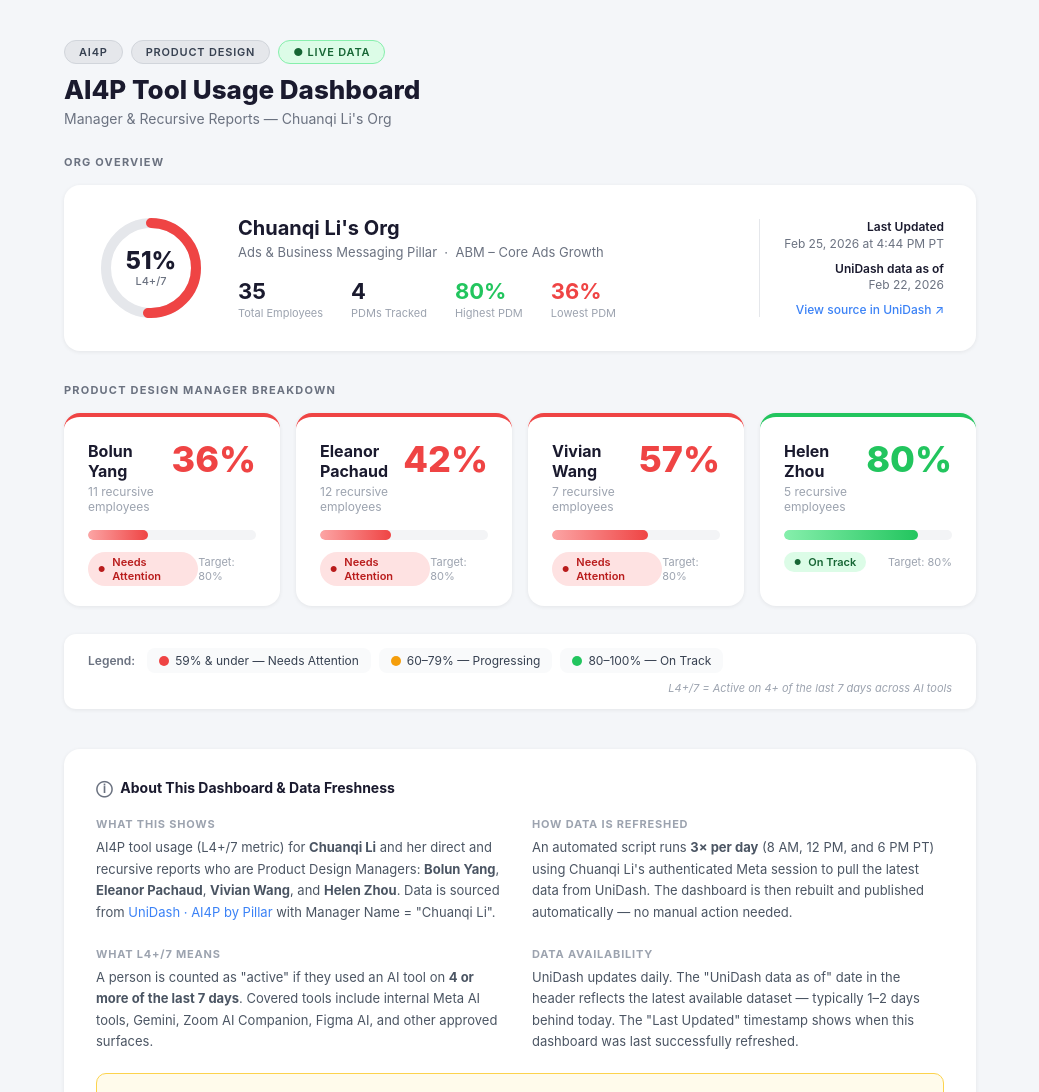
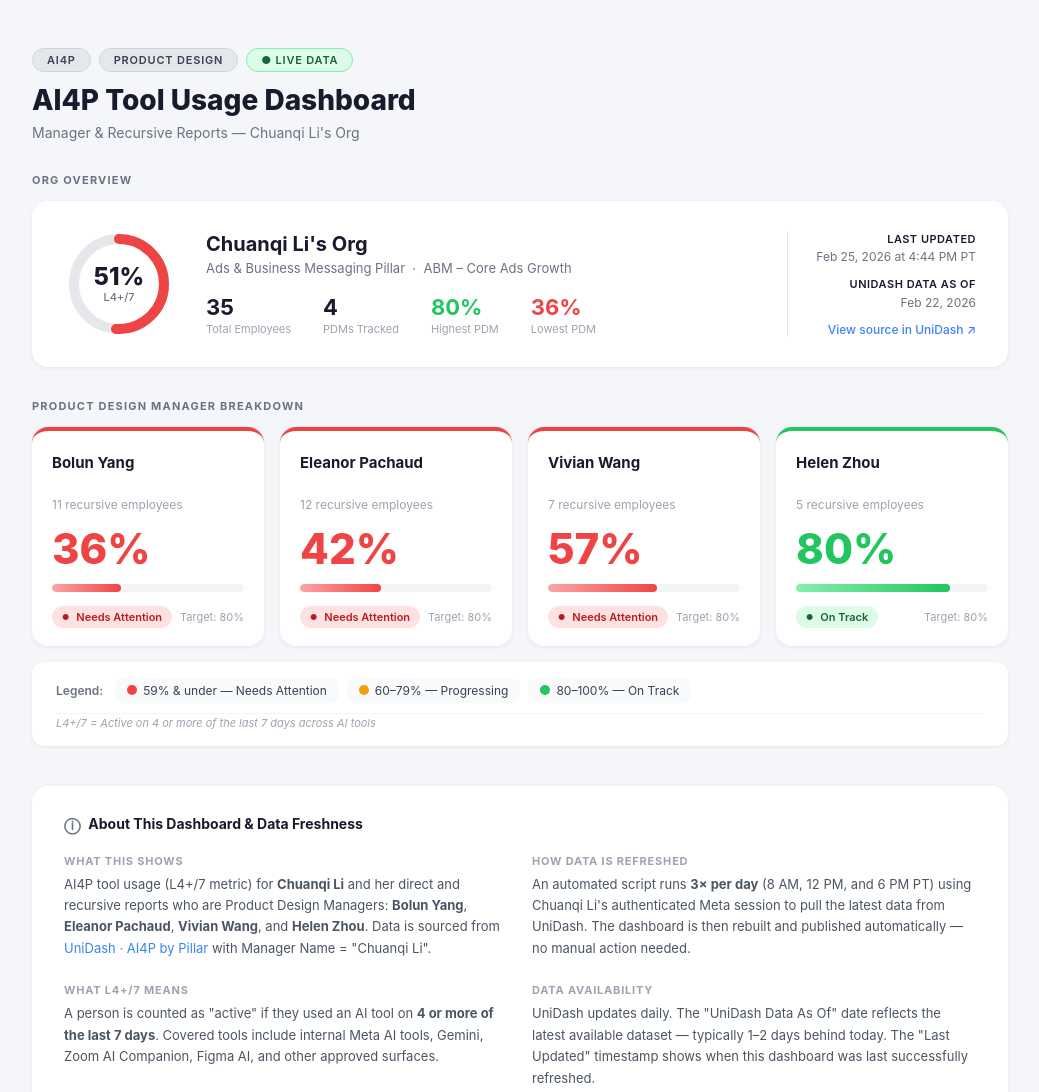
Before and after one commit to shawn1122334455/ai4p-dashboard, a plain HTML site: page index.html in a window 1280 px wide. Shown: the top 1092 px of the page, without its empty margins (120-1159 px from the left). Drawn offline with Linux system fonts and the light colour scheme.

Commit message:
Polish UI - fix legend layout, card consistency, spacing, name wrapping

```diff
--- a/index.html
+++ b/index.html
@@ -14,14 +14,18 @@
       min-height: 100vh;
     }
 
-    /* ── DASHBOARD TITLE (in body, no banner) ── */
-    .dash-title-block {
-      margin-bottom: 28px;
+    main {
+      max-width: 1040px;
+      margin: 0 auto;
+      padding: 48px 32px 72px;
     }
+
+    /* ── DASHBOARD TITLE ── */
+    .dash-title-block { margin-bottom: 32px; }
     .dash-badges {
       display: flex;
       gap: 8px;
-      margin-bottom: 10px;
+      margin-bottom: 12px;
       flex-wrap: wrap;
     }
     .badge {
@@ -37,31 +41,8 @@
       color: #374151;
     }
     .badge.live { background: #dcfce7; border-color: #86efac; color: #166534; }
-    .dash-title-block h1 { font-size: 26px; font-weight: 800; color: #1a1a2e; line-height: 1.2; }
-    .dash-title-block .subtitle { margin-top: 5px; font-size: 14px; color: #6b7280; }
-
-    /* ── ORG CARD META (right side) ── */
-    .org-meta {
-      margin-left: auto;
-      display: flex;
-      flex-direction: column;
-      align-items: flex-end;
-      gap: 8px;
-      text-align: right;
-      padding-left: 24px;
-      border-left: 1px solid #e5e7eb;
-    }
-    .org-meta .meta-row {
-      font-size: 12px;
-      color: #6b7280;
-      line-height: 1.4;
-    }
-    .org-meta .meta-row strong { color: #1a1a2e; font-weight: 600; }
-    .org-meta a { color: #3b82f6; text-decoration: none; font-size: 12px; font-weight: 500; }
-    .org-meta a:hover { text-decoration: underline; }
-
-    /* ── MAIN CONTENT ── */
-    main { max-width: 960px; margin: 0 auto; padding: 40px 24px 60px; }
+    .dash-title-block h1 { font-size: 28px; font-weight: 800; color: #1a1a2e; line-height: 1.2; }
+    .dash-title-block .subtitle { margin-top: 6px; font-size: 14px; color: #6b7280; }
 
     /* ── SECTION LABEL ── */
     .section-label {
@@ -70,7 +51,7 @@
       letter-spacing: 1.2px;
       text-transform: uppercase;
       color: #6b7280;
-      margin-bottom: 16px;
+      margin-bottom: 14px;
     }
 
     /* ── ORG SUMMARY CARD ── */
@@ -112,94 +93,94 @@
     .org-info p { font-size: 13px; color: #6b7280; margin-top: 4px; }
     .org-stats {
       display: flex;
-      gap: 28px;
+      gap: 32px;
       margin-top: 18px;
       flex-wrap: wrap;
     }
     .org-stat .val { font-size: 22px; font-weight: 700; color: #1a1a2e; }
     .org-stat .lbl { font-size: 11px; color: #9ca3af; margin-top: 2px; }
 
+    /* Org card right-side meta */
+    .org-meta {
+      margin-left: auto;
+      display: flex;
+      flex-direction: column;
+      align-items: flex-end;
+      gap: 10px;
+      text-align: right;
+      padding-left: 28px;
+      border-left: 1px solid #e5e7eb;
+      flex-shrink: 0;
+    }
+    .org-meta .meta-row { font-size: 12px; color: #6b7280; line-height: 1.5; }
+    .org-meta .meta-row strong { display: block; color: #1a1a2e; font-weight: 600; font-size: 11px; text-transform: uppercase; letter-spacing: 0.5px; margin-bottom: 1px; }
+    .org-meta a {
+      color: #3b82f6;
+      text-decoration: none;
+      font-size: 12px;
+      font-weight: 500;
+      display: inline-flex;
+      align-items: center;
+      gap: 3px;
+    }
+    .org-meta a:hover { text-decoration: underline; }
+
     /* ── TEAM CARDS ── */
     .team-grid {
       display: grid;
       grid-template-columns: repeat(4, 1fr);
       gap: 16px;
-      margin-bottom: 28px;
+      margin-bottom: 16px;
       align-items: stretch;
     }
-    .team-card { height: 100%; }
-    @media (max-width: 900px) {
+    @media (max-width: 860px) {
       .team-grid { grid-template-columns: repeat(2, 1fr); }
     }
-    @media (max-width: 500px) {
+    @media (max-width: 480px) {
       .team-grid { grid-template-columns: 1fr; }
     }
+
     .team-card {
       background: #fff;
       border-radius: 16px;
-      padding: 24px 24px 20px;
+      padding: 22px 20px 18px;
       box-shadow: 0 1px 4px rgba(0,0,0,0.07);
       border-top: 4px solid #e5e7eb;
+      display: flex;
+      flex-direction: column;
       transition: transform 0.15s ease, box-shadow 0.15s ease;
     }
     .team-card:hover { transform: translateY(-2px); box-shadow: 0 6px 20px rgba(0,0,0,0.1); }
-
-    /* Nested sub-report card */
-    .team-card-sub {
-      background: #fff;
-      border-radius: 12px;
-      padding: 16px 20px 14px;
-      box-shadow: 0 1px 3px rgba(0,0,0,0.06);
-      border-left: 4px solid #e5e7eb;
-      margin-top: 10px;
-      transition: transform 0.15s ease, box-shadow 0.15s ease;
-    }
-    .team-card-sub:hover { transform: translateY(-1px); box-shadow: 0 4px 12px rgba(0,0,0,0.08); }
-    .team-card-sub.red    { border-left-color: #ef4444; }
-    .team-card-sub.yellow { border-left-color: #f59e0b; }
-    .team-card-sub.green  { border-left-color: #22c55e; }
-    .sub-label {
-      font-size: 10px;
-      font-weight: 600;
-      letter-spacing: 0.6px;
-      text-transform: uppercase;
-      color: #9ca3af;
-      margin-bottom: 8px;
-      display: flex;
-      align-items: center;
-      gap: 5px;
-    }
-    .sub-label::before { content: "↳"; font-size: 12px; }
-    .team-card-wrapper { display: flex; flex-direction: column; }
     .team-card.red    { border-top-color: #ef4444; }
     .team-card.yellow { border-top-color: #f59e0b; }
     .team-card.green  { border-top-color: #22c55e; }
 
-    .card-header {
-      display: flex;
-      align-items: flex-start;
-      justify-content: space-between;
-      margin-bottom: 16px;
+    .card-name {
+      font-size: 15px;
+      font-weight: 700;
+      color: #1a1a2e;
+      line-height: 1.3;
+      margin-bottom: 4px;
+      min-height: 40px; /* ensures consistent height for all names */
     }
-    .card-name { font-size: 16px; font-weight: 700; color: #1a1a2e; }
-    .card-count { font-size: 12px; color: #9ca3af; margin-top: 3px; }
+    .card-count { font-size: 12px; color: #9ca3af; margin-bottom: 16px; }
+
     .card-pct {
-      font-size: 36px;
+      font-size: 42px;
       font-weight: 800;
       line-height: 1;
-      flex-shrink: 0;
+      margin-bottom: 14px;
     }
     .card-pct.red    { color: #ef4444; }
     .card-pct.yellow { color: #f59e0b; }
     .card-pct.green  { color: #22c55e; }
 
-    /* Progress bar */
     .progress-track {
       background: #f3f4f6;
       border-radius: 99px;
-      height: 10px;
+      height: 8px;
       overflow: hidden;
-      margin-bottom: 12px;
+      margin-bottom: 14px;
     }
     .progress-fill {
       height: 100%;
@@ -213,6 +194,7 @@
       display: flex;
       align-items: center;
       justify-content: space-between;
+      margin-top: auto;
     }
     .status-pill {
       display: inline-flex;
@@ -220,26 +202,30 @@
       gap: 5px;
       font-size: 11px;
       font-weight: 600;
-      padding: 3px 10px;
+      padding: 4px 10px;
       border-radius: 99px;
+      white-space: nowrap;
     }
     .status-pill.red    { background: #fee2e2; color: #b91c1c; }
     .status-pill.yellow { background: #fef3c7; color: #92400e; }
     .status-pill.green  { background: #dcfce7; color: #166534; }
     .status-pill::before { content: "●"; font-size: 8px; margin-right: 2px; }
-    .card-target { font-size: 11px; color: #9ca3af; }
+    .card-target { font-size: 11px; color: #9ca3af; white-space: nowrap; }
 
     /* ── LEGEND ── */
-    .legend {
+    .legend-block {
       background: #fff;
       border-radius: 12px;
-      padding: 14px 24px;
+      padding: 16px 24px;
       margin-bottom: 40px;
       box-shadow: 0 1px 4px rgba(0,0,0,0.07);
+    }
+    .legend-row {
       display: flex;
       align-items: center;
       gap: 8px;
       flex-wrap: wrap;
+      margin-bottom: 10px;
     }
     .legend-label { font-size: 12px; font-weight: 600; color: #6b7280; margin-right: 4px; }
     .legend-item {
@@ -257,10 +243,11 @@
     .legend-dot.yellow { background: #f59e0b; }
     .legend-dot.green  { background: #22c55e; }
     .legend-def {
-      margin-left: auto;
       font-size: 11px;
       color: #9ca3af;
       font-style: italic;
+      padding-top: 2px;
+      border-top: 1px solid #f3f4f6;
     }
 
     /* ── ABOUT SECTION ── */
@@ -316,7 +303,7 @@
     /* ── FOOTER ── */
     footer {
       text-align: center;
-      padding: 24px;
+      padding: 28px;
       font-size: 12px;
       color: #9ca3af;
     }
@@ -329,8 +316,6 @@
   </style>
 </head>
 <body>
-
-
 
 <main>
 
@@ -369,10 +354,10 @@
         <div class="org-stat"><div class="val" style="color:#ef4444;">36%</div><div class="lbl">Lowest PDM</div></div>
       </div>
     </div>
-    <!-- Org card right-side meta -->
+    <!-- Right-side meta -->
     <div class="org-meta">
-      <div class="meta-row"><strong>Last Updated</strong><br/>Feb 25, 2026 at 4:44 PM PT</div>
-      <div class="meta-row"><strong>UniDash data as of</strong><br/>Feb 22, 2026</div>
+      <div class="meta-row"><strong>Last Updated</strong>Feb 25, 2026 at 4:44 PM PT</div>
+      <div class="meta-row"><strong>UniDash Data As Of</strong>Feb 22, 2026</div>
       <a href="https://www.internalfb.com/unidash/dashboard/ai_usage_at_meta/ai4p_by_pillar/overall_one_pager" target="_blank">View source in UniDash ↗</a>
     </div>
   </div>
@@ -381,15 +366,11 @@
   <div class="section-label">Product Design Manager Breakdown</div>
   <div class="team-grid">
 
-    <!-- Bolun Yang – direct report of Chuanqi -->
+    <!-- Bolun Yang -->
     <div class="team-card red">
-      <div class="card-header">
-        <div>
-          <div class="card-name">Bolun<br/>Yang</div>
+      <div class="card-name">Bolun Yang</div>
       <div class="card-count">11 recursive employees</div>
-        </div>
       <div class="card-pct red">36%</div>
-      </div>
       <div class="progress-track">
         <div class="progress-fill red" style="width:36%"></div>
       </div>
@@ -399,15 +380,11 @@
       </div>
     </div>
 
-    <!-- Eleanor Pachaud – direct report of Chuanqi -->
+    <!-- Eleanor Pachaud -->
     <div class="team-card red">
-      <div class="card-header">
-        <div>
       <div class="card-name">Eleanor Pachaud</div>
       <div class="card-count">12 recursive employees</div>
-        </div>
       <div class="card-pct red">42%</div>
-      </div>
       <div class="progress-track">
         <div class="progress-fill red" style="width:42%"></div>
       </div>
@@ -415,15 +392,13 @@
         <span class="status-pill red">Needs Attention</span>
         <span class="card-target">Target: 80%</span>
       </div>
-    </div>    <!-- Vivian Wang -->
+    </div>
+
+    <!-- Vivian Wang -->
     <div class="team-card red">
-      <div class="card-header">
-        <div>
       <div class="card-name">Vivian Wang</div>
       <div class="card-count">7 recursive employees</div>
-        </div>
       <div class="card-pct red">57%</div>
-      </div>
       <div class="progress-track">
         <div class="progress-fill red" style="width:57%"></div>
       </div>
@@ -431,15 +406,13 @@
         <span class="status-pill red">Needs Attention</span>
         <span class="card-target">Target: 80%</span>
       </div>
-    </div>  <!-- Helen Zhou – direct report of Chuanqi -->
+    </div>
+
+    <!-- Helen Zhou -->
     <div class="team-card green">
-      <div class="card-header">
-        <div>
       <div class="card-name">Helen Zhou</div>
       <div class="card-count">5 recursive employees</div>
-        </div>
       <div class="card-pct green">80%</div>
-      </div>
       <div class="progress-track">
         <div class="progress-fill green" style="width:80%"></div>
       </div>
@@ -452,12 +425,14 @@
   </div>
 
   <!-- LEGEND -->
-    <div class="legend">
+  <div class="legend-block">
+    <div class="legend-row">
       <span class="legend-label">Legend:</span>
       <div class="legend-item"><span class="legend-dot red"></span>59% &amp; under — Needs Attention</div>
       <div class="legend-item"><span class="legend-dot yellow"></span>60–79% — Progressing</div>
       <div class="legend-item"><span class="legend-dot green"></span>80–100% — On Track</div>
-    <span class="legend-def">L4+/7 = Active on 4+ of the last 7 days across AI tools</span>
+    </div>
+    <div class="legend-def">L4+/7 = Active on 4 or more of the last 7 days across AI tools</div>
   </div>
 
   <!-- ABOUT -->
@@ -478,7 +453,7 @@
       </div>
       <div class="about-item">
         <div class="about-title">Data availability</div>
-        <p>UniDash updates daily. The "UniDash data as of" date in the header reflects the latest available dataset — typically 1–2 days behind today. The "Last Updated" timestamp shows when this dashboard was last successfully refreshed.</p>
+        <p>UniDash updates daily. The "UniDash Data As Of" date reflects the latest available dataset — typically 1–2 days behind today. The "Last Updated" timestamp shows when this dashboard was last successfully refreshed.</p>
       </div>
     </div>
     <div class="warning-box">
```
Lines whose indentation alone changed are shown as unchanged.
